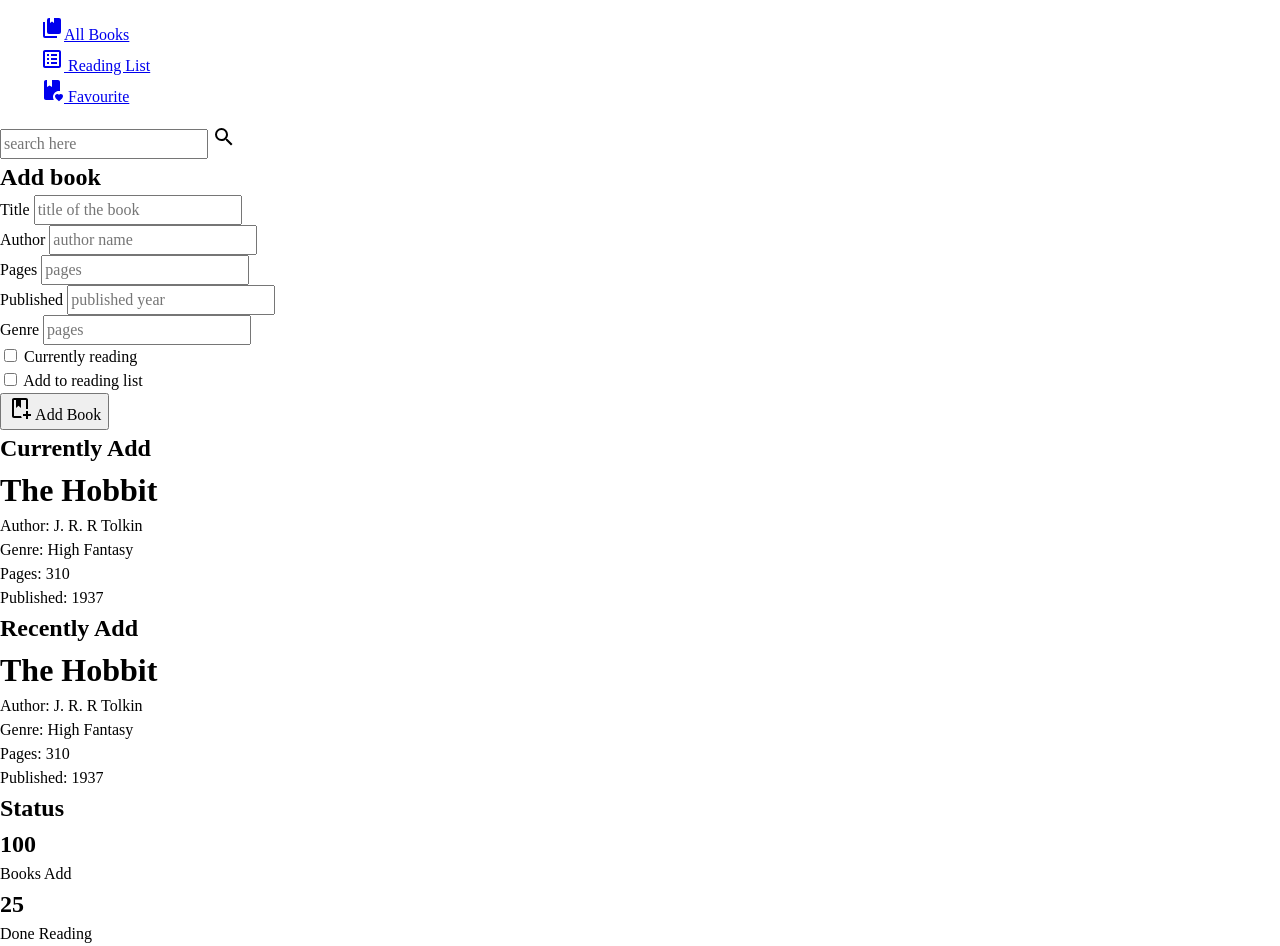
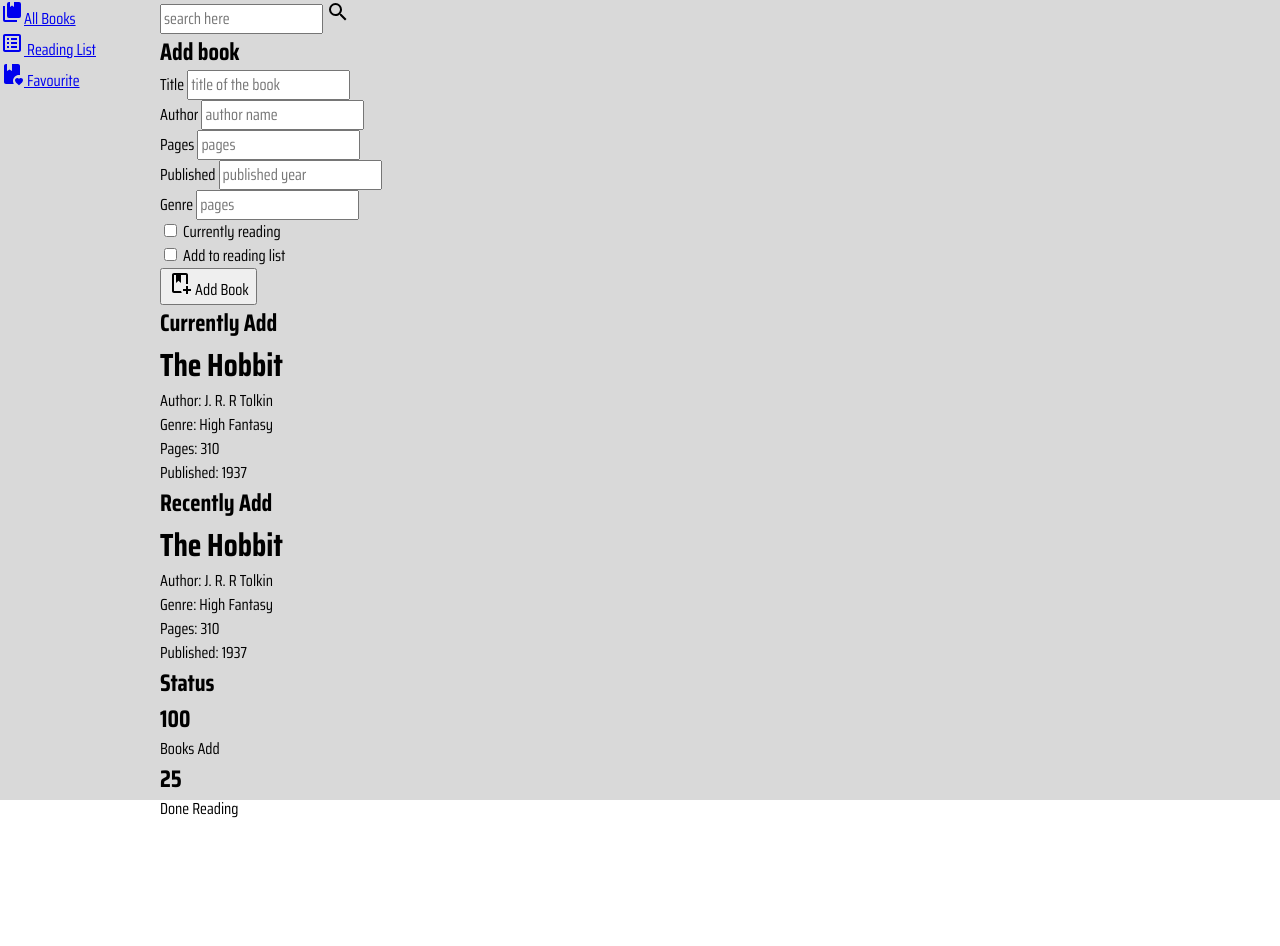
Before and after one commit to its-saad-rahman/the-library, a plain HTML site: page index.html in a window 1280 px wide. After the commit the page ends 821 px from the top, so only its background shows below. Drawn offline with Linux system fonts and the light colour scheme; a script that the page names is missing.

Commit message:
Added grid to container

```diff
--- a/style.css
+++ b/style.css
@@ -12,9 +12,18 @@
   --clr-add-book-gradient-1: hsl(267, 33%, 39%);
   --clr-add-book-gradient-1: hsl(224, 30%, 45%);
 
+  --ff-primary: 'Saira Condensed', sans-serif;
+  --ff-secondary: 'Josefin Sans', sans-serif;
+
+  --fw-regular: 400;
+  --fw-semi-bold: 600;
+  --fw-bold: 700;
+
+  --fs-100: 1rem;
+  --fs-200: 1.25rem;
+  --fs-300: 2rem;
+
   --box-shadow: 0px 4px 4px rgba(0, 0, 0, 0.25);
-  --ff-josefin: 'Josefin Sans', sans-serif;
-  --ff-saita: 'Saira Condensed', sans-serif;
 }
 
 /*========================================
@@ -45,6 +54,8 @@ dd {
 ul[role='list'],
 ol[role='list'] {
   list-style: none;
+  padding: 0;
+  margin: 0;
 }
 
 /* Set core root defaults */
@@ -94,3 +105,18 @@ select {
     scroll-behavior: auto !important;
   }
 }
+
+/*========================================
+                CONTAINER
+ ========================================*/
+.container {
+  background: var(--clr-body-bg);
+  height: 100vh;
+  font-family: var(--ff-primary);
+  display: grid;
+  grid-template-columns: 1fr 7fr;
+}
+
+/*========================================
+                NAVBAR
+ ========================================*/
```
